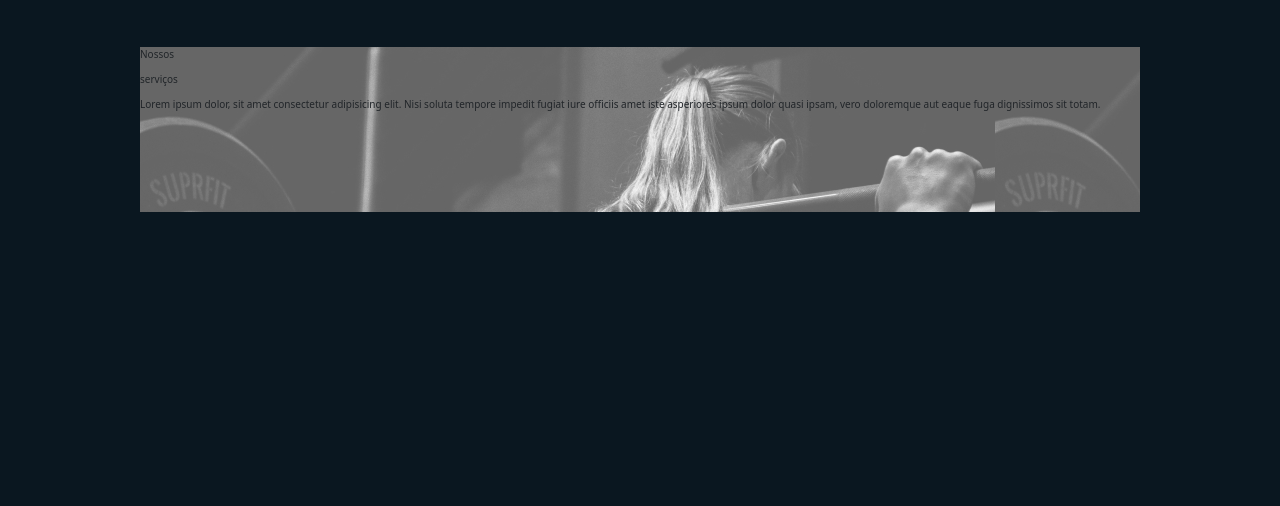
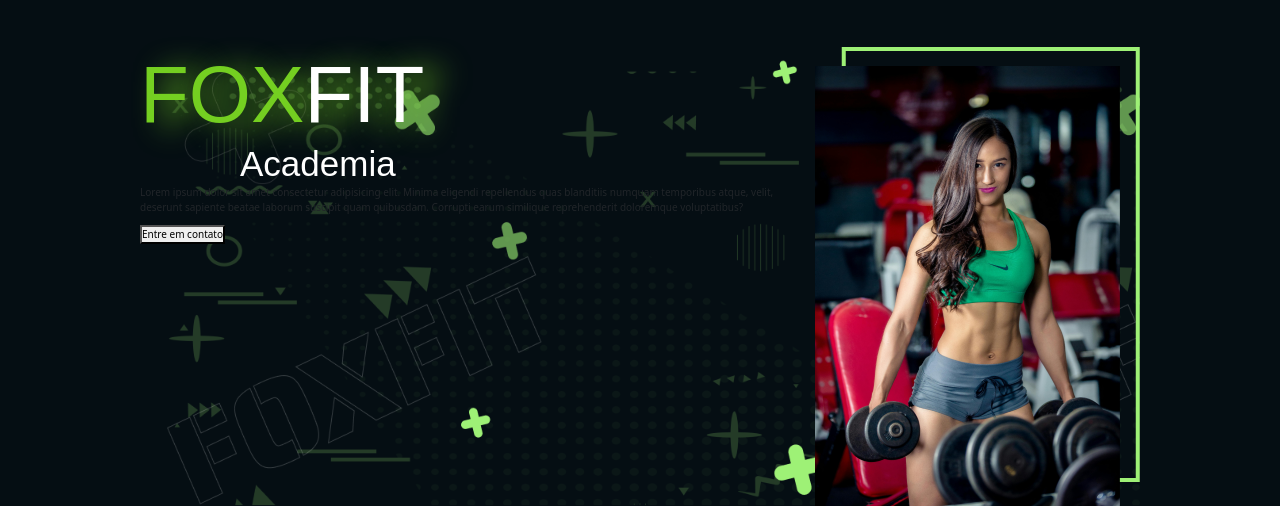
Before and after one commit to cimerx22/Academy, a plain HTML site: page public/index.html in a window 1280 px wide. Shown: the part 1253-1759 px from the top of the page. Before the commit the page ends 1465 px from the top, so only its background shows below. Drawn offline with nearby package versions, Linux system fonts and the light colour scheme; a web font is replaced by a local one.

Commit message:
cta andamento

```diff
--- a/public/index.html
+++ b/public/index.html
@@ -156,41 +156,59 @@
 				</button>
 			</section>
 
-			<section class="cta-content">
-				<div class="servicos-cta">
+			<section class="cta">
+				<div class="cta-content">
 					<div class="cta-title">
+						<h1><span>FOX</span>FIT</h1>
+						<h3>Academia</h3>
+					</div>
+
+					<p>
+						Lorem ipsum dolor sit amet consectetur adipisicing elit. Minima eligendi repellendus quas blanditiis numquam temporibus atque, velit, deserunt sapiente beatae laborum suscipit quam quibusdam. Corrupti earum similique reprehenderit doloremque voluptatibus?
+					</p>
+
+					<button class="cta-button">Entre em contato</button>
+				</div>
+				<div class="cta-img">
+					<img src="../src/imgs/cta-atleta.png" alt="cta-atleta">
+				</div>
+			</section>
+
+			<!-- <section class="services-content">
+				<div class="servicos-services">
+					<div class="services-title">
 						<p>Nossos</p>
 						<p>serviços</p>
 					</div>
 					<p> Lorem ipsum dolor, sit amet consectetur adipisicing elit. Nisi soluta tempore impedit fugiat iure officiis amet iste asperiores ipsum dolor quasi ipsam, vero doloremque aut eaque fuga dignissimos sit totam.</p>
 				</div>
 				<div class="servicos-content">
-					<div class="cta-item">
+					<div class="services-item">
 						<img src="" alt="">
 						<div class="item-content"></div>
 					</div>
-					<div class="cta-item">
+					<div class="services-item">
 						<img src="" alt="">
 						<div class="item-content"></div>
 					</div>
-					<div class="cta-item">
+					<div class="services-item">
 						<img src="" alt="">
 						<div class="item-content"></div>
 					</div>
-					<div class="cta-item">
+					<div class="services-item">
 						<img src="" alt="">
 						<div class="item-content"></div>
 					</div>
-					<div class="cta-item">
+					<div class="services-item">
 						<img src="" alt="">
 						<div class="item-content"></div>
 					</div>
-					<div class="cta-item">
+					<div class="services-item">
 						<img src="" alt="">
 						<div class="item-content"></div>
 					</div>
 				</div>
-			</section>
+			</section> -->
 		</main>
 
 		<!-- <footer></footer> -->
--- a/src/style/style.css
+++ b/src/style/style.css
@@ -3,6 +3,8 @@
 @import url("https://fonts.googleapis.com/css2?family=Poppins:ital,wght@0,100;0,200;0,300;0,400;0,500;0,600;0,700;0,800;0,900;1,100;1,200;1,300;1,400;1,500;1,600;1,700;1,800;1,900&display=swap");
 
 @import url("https://fonts.googleapis.com/css2?family=Poppins:ital,wght@0,100;0,200;0,300;0,400;0,500;0,600;0,700;0,800;0,900;1,100;1,200;1,300;1,400;1,500;1,600;1,700;1,800;1,900&family=Suez+One&display=swap");
+
+@import url('https://fonts.googleapis.com/css2?family=Saira+Stencil+One&display=swap');
 
 :root {
 	/* variáveis de cores */
@@ -28,7 +30,7 @@ html {
 }
 
 body {
-	background-color: var(--blue-dark);
+	background-color: #050E13;
 }
 
 /* header */
@@ -113,7 +115,6 @@ main {
 	margin-top: 30px;
 	width: 100%;
 	height: auto;
-	background-color: var(--blue-dark);
 	display: flex;
 	justify-content: center;
 }
@@ -144,7 +145,6 @@ main {
 
 .text-content-hero {
 	display: flex;
-	background-color: #0a1720;
 	justify-content: center;
 	align-items: center;
 	width: 500px;
@@ -416,19 +416,50 @@ main {
 
 
 
+.cta{
 
-
-
-
-.cta-content{
-	background-image: url(../imgs/CTA/background\ cta.jpg);
 	max-width: 1000px;
 	margin: auto;
+	display: flex;
+	background-image: url(../imgs/background\ cta.png);
+	background-size: contain;
+
+	& .cta-content{
+
+		& .cta-title{
+			color: white;
+			position: relative;
+
+			& h1{
+				font-size: 8rem;
+				font-family: "Saira Stencil One", sans-serif;
+				text-shadow: 20px 5px 30px var(--green-dark);
+				width: auto;
+				height: auto;
+				margin: 0;
+			}
+
+			& h3{
+				font-size: 	3.5rem;
+				font-family: "Saira Stencil One", sans-serif;
+				position: relative;
+				left: 100px;
+				width: auto;
+				height: auto;
+				margin: 0;
+			}
+
+			& span{
+				color: var(--green-dark);
+			}
+		}
+	}
+
+	& .cta-img{
+
+	}
+
 }
-
-
-
-
 
 
 
```
Also changed, not shown: src/imgs/cta-atleta.png (added).
